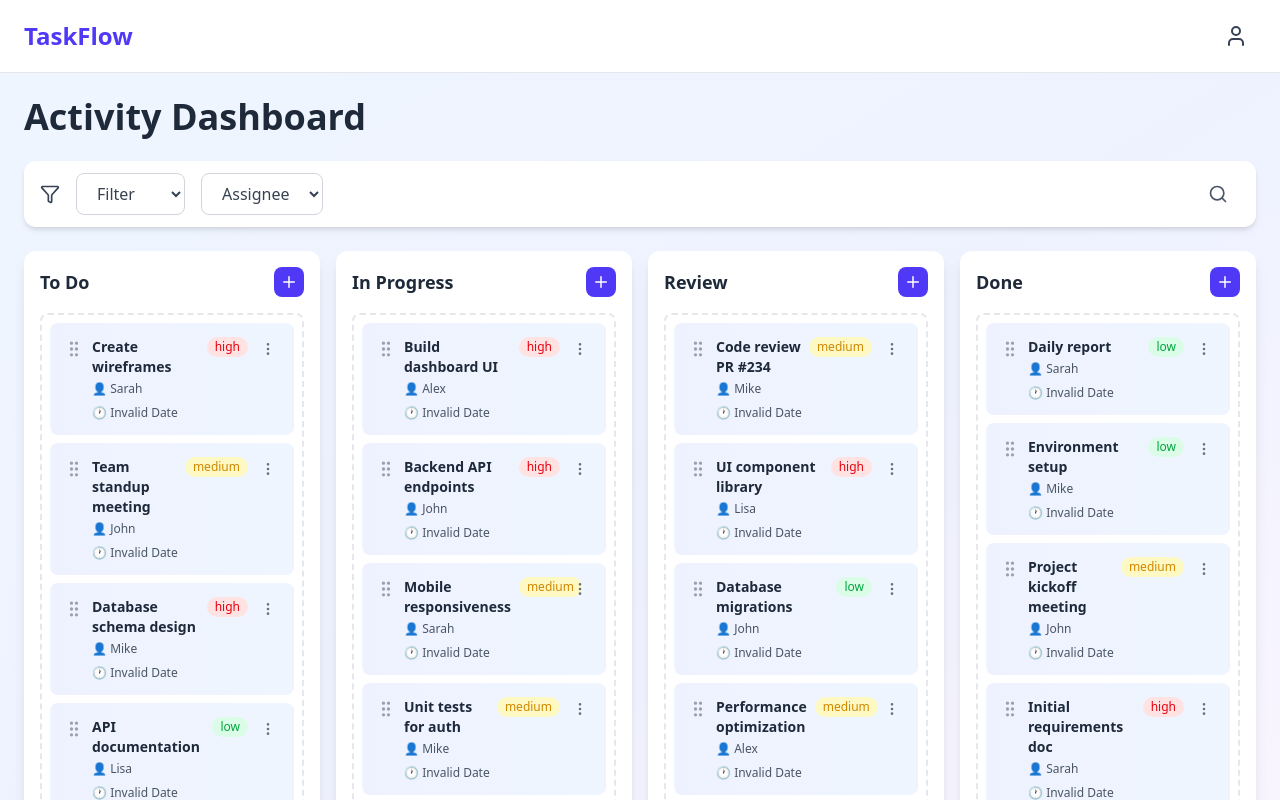
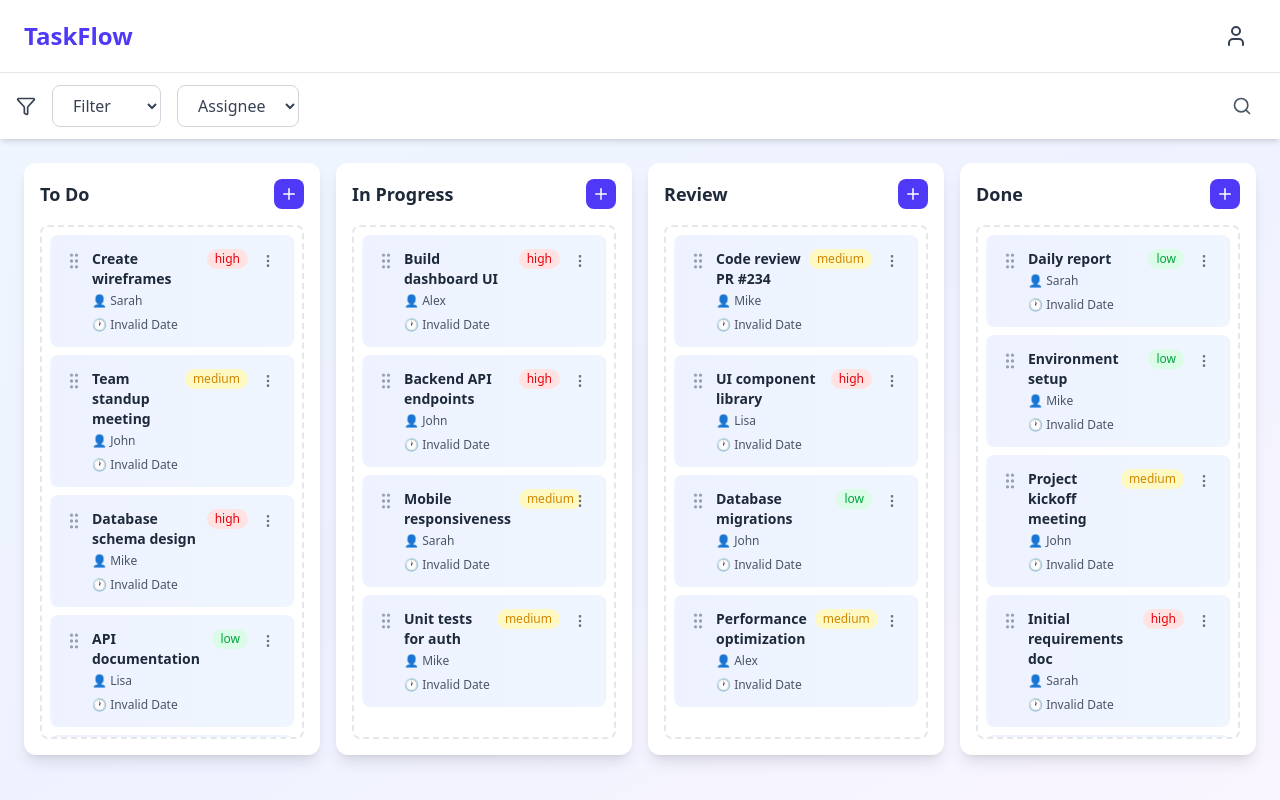
Before and after one commit to vilmora-dev/to-do-app, a React (Vite) app: page / in a window 1280 px wide. Built offline with nearby package versions, Linux system fonts and the light colour scheme.

Commit message:
style: update dashboard styles for navbar integration

```diff
--- a/src/components/Dashboard.jsx
+++ b/src/components/Dashboard.jsx
@@ -167,12 +167,10 @@ export default function Dashboard() {
   const filteredColumns = getFilteredColumns();
 
   return (
-    <div className="min-h-screen bg-gradient-to-br from-blue-50 via-indigo-50 to-purple-50 p-6">
-      <div className="max-w-7xl mx-auto">
-        <h1 className="text-4xl font-bold text-gray-800 mb-6">Activity Dashboard</h1>
-
+    <>
+    <div className="overflow-y-hidden min-h-content ">
       {/* Toolbar */}
-        <div className="bg-white rounded-xl shadow-md px-4 py-3 mb-6">
+      <div className="bg-white shadow-md px-4 py-3">
         <div className="flex items-center gap-4">
         <div className="flex items-center gap-2 text-gray-700 font-medium">
             <Filter size={20} />
@@ -272,6 +270,8 @@ export default function Dashboard() {
         </div>
       </div>
 
+      <div className="max-w-7xl mx-auto p-6">
+        {/* Board */}
         <div className="grid grid-cols-1 md:grid-cols-2 lg:grid-cols-4 gap-4">
           <ActivityColumn
             title="To Do"
@@ -323,5 +323,6 @@ export default function Dashboard() {
         </div>
       </div>
     </div>
+    </>
   );
 }
```
Lines whose indentation alone changed are shown as unchanged.
